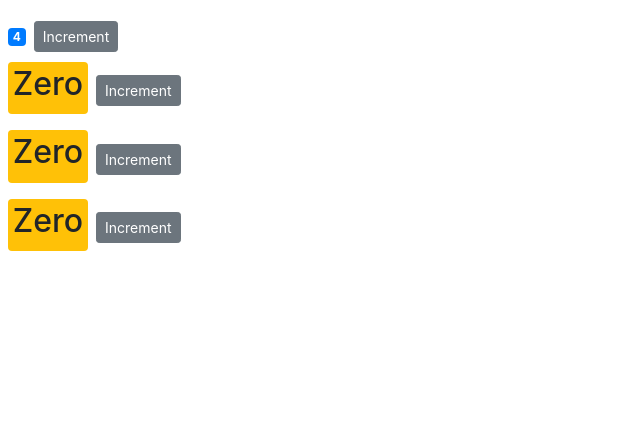
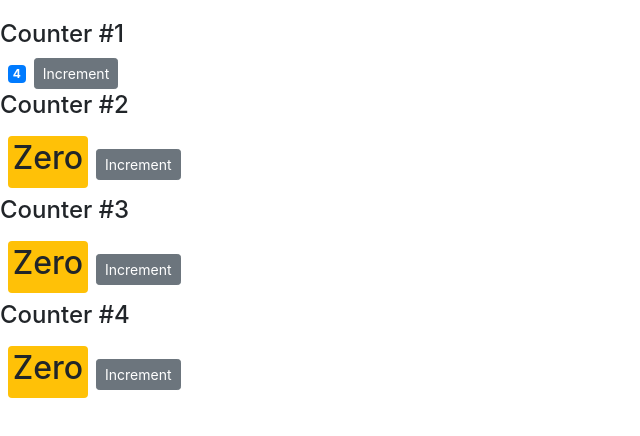
Before and after one commit to aindriu80/vidly-react, a React (Create React App) app: page / in a window 1280 px wide. Shown: the top 436 px of the page, without its empty margins (0-640 px from the left). Built offline with nearby package versions, Linux system fonts and the light colour scheme.

Commit message:
Passing Children

```diff
--- a/src/components/counter.jsx
+++ b/src/components/counter.jsx
@@ -50,6 +50,7 @@ class Counter extends Component {
         console.log('props', this.props);
         return (
             <div>
+                {this.props.children}
                 <span className={this.getBadgeClasses()}>{this.formatCount()}</span>
                 <button
                     // onClick={() => this.handleIncrement(product)}
--- a/src/components/counters.jsx
+++ b/src/components/counters.jsx
@@ -13,7 +13,10 @@ class Counters extends Component {
         return (
             <div>
                 {this.state.counters.map(counter =>
-                    <Counter key={counter.id} value={counter.value} />)}
+                    <Counter key={counter.id} value={counter.value} >
+                        <h4>Counter #{counter.id}</h4>
+                    </Counter>
+                )}
             </div>
         );
     }
```
